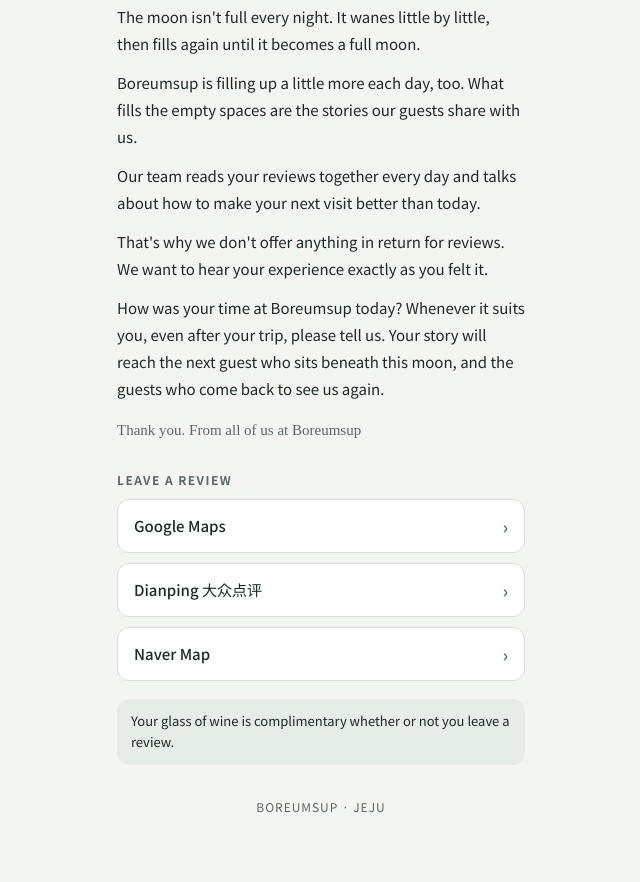
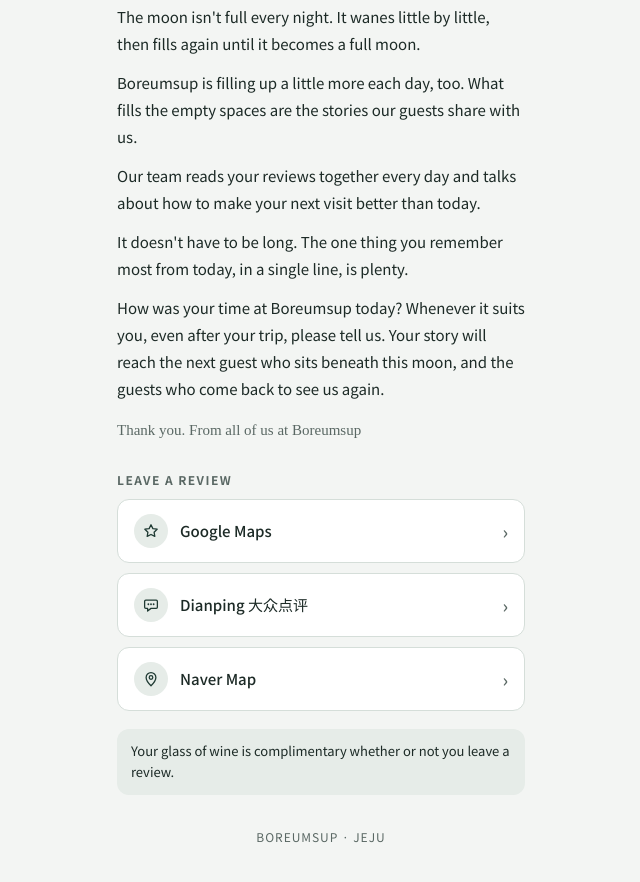
Before and after one commit to jihyo970206-dot/boreumsup-welcome, a plain HTML site: page index.html in a window 1280 px wide. Shown: the part 876-1758 px from the top of the page, without its empty margins (319-959 px from the left). Before the commit the page ends 1732 px from the top, so only its background shows below. Drawn offline with Linux system fonts and the light colour scheme; a web font is replaced by a local one.

Commit message:
Add files via upload

```diff
--- a/index.html
+++ b/index.html
@@ -95,6 +95,12 @@
   .link .go { color: var(--muted); font-size: 18px; line-height: 1; }
   .link[aria-disabled="true"] { color: var(--muted); background: var(--chip); border-style: dashed; pointer-events: none; }
   .link[aria-disabled="true"] .go { font-size: 12px; }
+  .link .lead-in { display: flex; align-items: center; gap: 12px; min-width: 0; }
+  .link .ico { flex: 0 0 34px; width: 34px; height: 34px; border-radius: 50%; display: grid; place-items: center; background: var(--chip); color: var(--forest); }
+  .link .ico svg { width: 18px; height: 18px; display: block; }
+  @media (prefers-color-scheme: dark) { :root:not([data-theme="light"]) .link .ico { color: var(--moon); } }
+  :root[data-theme="dark"] .link .ico { color: var(--moon); }
+  .link[aria-disabled="true"] .ico { background: transparent; }
 
   .fine { margin-top: 18px; background: var(--chip); border-radius: 12px; padding: 12px 14px; font-size: 13px; color: var(--ink); }
   footer { margin-top: 32px; text-align: center; color: var(--muted); font-size: 12px; letter-spacing: .08em; }
@@ -162,6 +168,11 @@
   const LINKS = { naver: "https://naver.me/F1r2T6Oy", google: "https://share.google/WrmqrnarodhqoMafY", dianping: "https://m.dianping.com/shopinfo/H3uxKhJFgEYGxx9h" };
   const GA_ID = "";
 
+  const ICONS = {
+    naver: '<svg viewBox="0 0 24 24" fill="none" stroke="currentColor" stroke-width="1.7" stroke-linecap="round" stroke-linejoin="round"><path d="M12 21s-6.5-6.2-6.5-11a6.5 6.5 0 0 1 13 0c0 4.8-6.5 11-6.5 11z"/><circle cx="12" cy="10" r="2.4"/></svg>',
+    google: '<svg viewBox="0 0 24 24" fill="none" stroke="currentColor" stroke-width="1.7" stroke-linejoin="round"><path d="M12 3.6l2.5 5.2 5.7.8-4.1 4 1 5.6L12 16.6l-5.1 2.6 1-5.6-4.1-4 5.7-.8z"/></svg>',
+    dianping: '<svg viewBox="0 0 24 24" fill="none" stroke="currentColor" stroke-width="1.7" stroke-linejoin="round"><path d="M5 5.5h14a1.5 1.5 0 0 1 1.5 1.5v8a1.5 1.5 0 0 1-1.5 1.5h-7l-4.5 3.5v-3.5H5A1.5 1.5 0 0 1 3.5 15V7A1.5 1.5 0 0 1 5 5.5z"/><path d="M8.5 11h.01M12 11h.01M15.5 11h.01" stroke-width="2.4" stroke-linecap="round"/></svg>'
+  };
   const NAMES = {
     ko: { naver: "네이버 지도", google: "Google 지도", dianping: "따종디엔핑 大众点评" },
     zh: { naver: "NAVER 地图", google: "Google 地图", dianping: "大众点评" },
@@ -182,7 +193,7 @@
         "달은 매일 둥글지 않습니다. 조금씩 기울었다가, 다시 차올라 보름달이 됩니다.",
         "보름숲도 매일 조금씩 채워가고 있습니다. 그 빈자리를 채워주는 것은 손님들이 들려주시는 이야기입니다.",
         "저희 직원들은 매일 리뷰를 함께 읽고, 다음 방문이 오늘보다 더 좋아지도록 이야기 나눕니다.",
-        "그래서 리뷰에는 따로 혜택을 드리지 않습니다. 손님께서 느끼신 그대로의 이야기를 듣고 싶기 때문입니다.",
+        "길지 않아도 괜찮습니다. 오늘 가장 기억에 남은 한 가지, 한 줄이면 충분합니다.",
         "오늘 보름숲에서의 시간은 어떠셨나요? 편하실 때, 여행을 마치신 뒤라도 들려주세요. 손님의 이야기는 이 달 아래 앉으실 다음 손님께, 그리고 다시 찾아주실 손님께로 이어집니다."
       ],
       sign: "감사합니다. 보름숲 드림",
@@ -202,7 +213,7 @@
         "月亮并非每天都是圆的。它会一点点亏缺，再慢慢盈满，成为满月。",
         "满月林也在每天一点一点地充实自己。填补那些空缺的，是客人们讲给我们听的故事。",
         "我们的员工每天都会一起阅读评价，讨论如何让您的下一次到访比今天更好。",
-        "所以，我们不会为评价提供任何奖励。因为我们想听到的，是您最真实的感受。",
+        "不用写很长。今天最难忘的一件事，一句话就足够了。",
         "今天在满月林度过的时光如何？方便的时候，哪怕是旅行结束之后，也请告诉我们。您的故事会传递给下一位坐在这轮月亮下的客人，也会传递给再次光临的客人。"
       ],
       sign: "谢谢。满月林 敬上",
@@ -222,7 +233,7 @@
         "The moon isn't full every night. It wanes little by little, then fills again until it becomes a full moon.",
         "Boreumsup is filling up a little more each day, too. What fills the empty spaces are the stories our guests share with us.",
         "Our team reads your reviews together every day and talks about how to make your next visit better than today.",
-        "That's why we don't offer anything in return for reviews. We want to hear your experience exactly as you felt it.",
+        "It doesn't have to be long. The one thing you remember most from today, in a single line, is plenty.",
         "How was your time at Boreumsup today? Whenever it suits you, even after your trip, please tell us. Your story will reach the next guest who sits beneath this moon, and the guests who come back to see us again."
       ],
       sign: "Thank you. From all of us at Boreumsup",
@@ -283,7 +294,10 @@
       const a = document.createElement("a");
       a.className = "link";
       a.id = "link-" + key;
-      const name = document.createElement("span"); name.textContent = NAMES[lang][key];
+      const name = document.createElement("span"); name.className = "lead-in";
+      const ico = document.createElement("span"); ico.className = "ico"; ico.setAttribute("aria-hidden", "true"); ico.innerHTML = ICONS[key];
+      const label = document.createElement("span"); label.textContent = NAMES[lang][key];
+      name.append(ico, label);
       const go = document.createElement("span"); go.className = "go"; go.setAttribute("aria-hidden", "true");
       if (LINKS[key]) {
         a.href = LINKS[key]; a.target = "_blank"; a.rel = "noopener"; go.textContent = "›";
```
